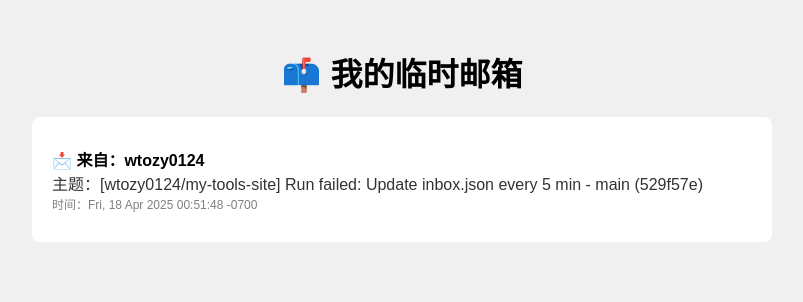
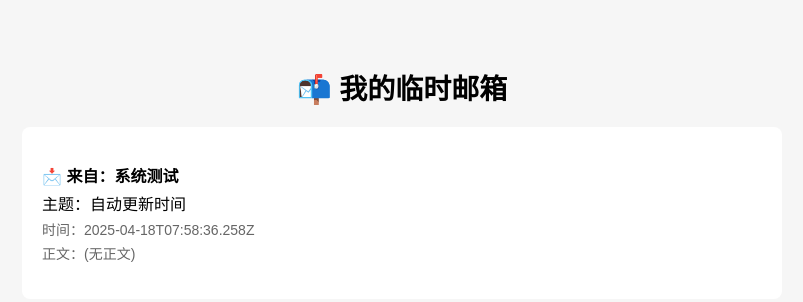
Before and after one commit to wtozy0124/my-tools-site, a website: page index.html in a window 1280 px wide. Shown: the whole page, without its empty margins (238-1041 px from the left). Drawn offline with Linux system fonts and the light colour scheme.

Commit message:
Update index.html

```diff
--- a/index.html
+++ b/index.html
@@ -1,45 +1,40 @@
 <!DOCTYPE html>
 <html lang="zh-CN">
 <head>
-  <meta charset="UTF-8">
+  <meta charset="UTF-8" />
   <title>我的临时邮箱</title>
   <style>
-    body { font-family: sans-serif; padding: 20px; background: #f0f0f0; }
-    h1 { text-align: center; }
-    #email-list { max-width: 700px; margin: auto; background: white; padding: 20px; border-radius: 8px; }
-    .mail { border-bottom: 1px solid #ddd; padding: 10px 0; }
+    body { font-family: sans-serif; background: #f6f6f6; padding: 40px; }
+    h1 { text-align: center; font-size: 28px; }
+    #email-list { max-width: 720px; margin: 20px auto; background: white; padding: 20px; border-radius: 8px; }
+    .mail { border-bottom: 1px solid #ddd; padding: 16px 0; }
     .mail:last-child { border: none; }
-    .from { font-weight: bold; }
-    .subject { color: #333; }
-    .date { color: gray; font-size: 12px; }
+    .from { font-weight: bold; font-size: 16px; }
+    .subject { margin-top: 4px; }
+    .date, .body { color: #666; font-size: 14px; margin-top: 4px; white-space: pre-wrap; }
   </style>
 </head>
 <body>
-  <h1>📫 我的临时邮箱</h1>
+  <h1>📬 我的临时邮箱</h1>
   <div id="email-list">加载中...</div>
 
   <script>
     function loadInbox() {
-      fetch('inbox.json?t=' + Date.now()) // 加时间戳防缓存
+      fetch('inbox.json?_t=' + Date.now())
         .then(res => res.json())
         .then(data => {
           const list = document.getElementById('email-list');
           list.innerHTML = '';
-
-          // 跳过系统测试，展示第一封真实邮件
-          const realEmail = data.find(mail => mail.from !== '系统测试');
-          if (realEmail) {
-            const div = document.createElement('div');
-            div.className = 'mail';
-            div.innerHTML = `
-              <div class="from">📩 来自：${realEmail.from}</div>
-              <div class="subject">主题：${realEmail.subject}</div>
-              <div class="date">时间：${realEmail.date}</div>
-            `;
-            list.appendChild(div);
-          } else {
-            list.innerHTML = '📭 当前暂无真实邮件';
-          }
+          const mail = data[0]; // 只显示最新
+          const div = document.createElement('div');
+          div.className = 'mail';
+          div.innerHTML = `
+            <div class="from">📩 来自：${mail.from}</div>
+            <div class="subject">主题：${mail.subject}</div>
+            <div class="date">时间：${mail.date}</div>
+            <div class="body">正文：${mail.body || '(无正文)'}</div>
+          `;
+          list.appendChild(div);
         })
         .catch(err => {
           document.getElementById('email-list').innerText = '加载失败，请稍后重试';
@@ -48,7 +43,7 @@
     }
 
     loadInbox();
-    setInterval(loadInbox, 10000); // 每 10 秒刷新
+    setInterval(loadInbox, 15000);
   </script>
 </body>
 </html>
```
